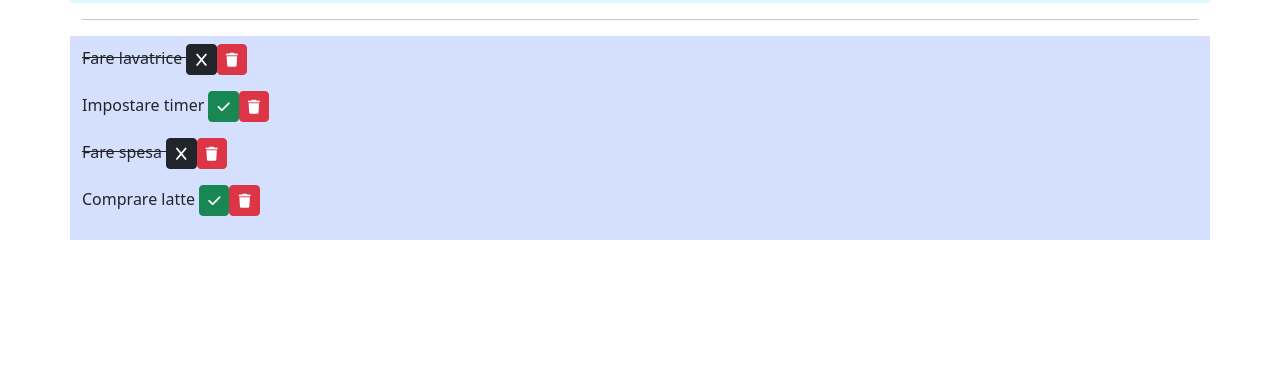
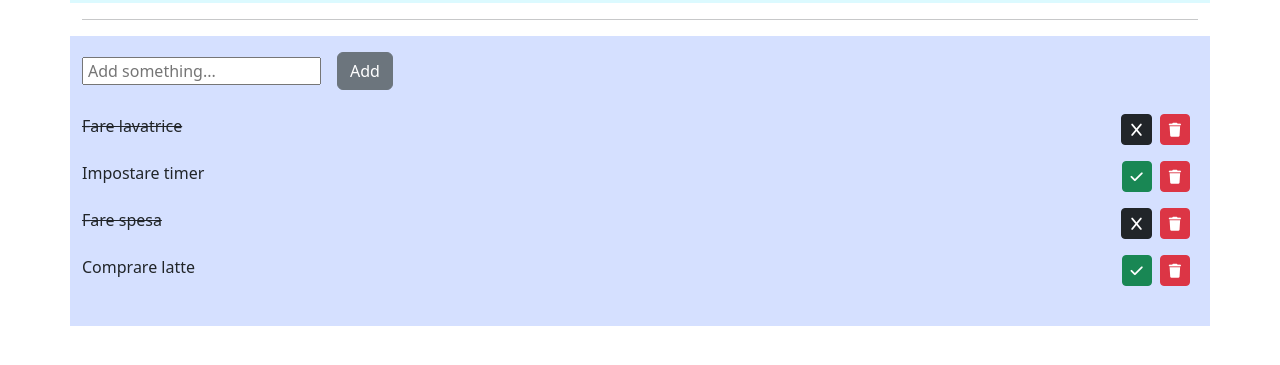
Before and after one commit to andreacassini/vue-todolist, a plain HTML site: page index.html in a window 1280 px wide. Shown: the part 101-466 px from the top of the page. Drawn offline with nearby package versions, Linux system fonts and the light colour scheme.

Commit message:
Add fucntion and style add task + style layout box

```diff
--- a/css/style.css
+++ b/css/style.css
@@ -10,19 +10,13 @@
 
 .bg-list{
     background-color: rgba(0, 68, 255, 0.164);
+
 }
 
 .checked{
     text-decoration: line-through;
 }
 
-.check-box{
-
-}
 .padding-x{
     padding: 4px 9px;
 }
-
-.delete-box{
-
-}
--- a/index.html
+++ b/index.html
@@ -18,17 +18,29 @@
                 </div>
             </div>
             <hr>
-            <div class="row bg-list">
+            <div class="row bg-list py-3">
+                <div class="d-flex align-items-center mb-3">
+                    <div>
+                        <input type="text" placeholder="Add something..." class="ps-1" v-model="newTask" @keyup.enter="addTask">
+                    </div>
+                    <div>
+                        <button class="btn btn-secondary ms-3" @click="addTask">
+                            <span>Add</span>
+                        </button>
+                    </div>
+                </div>
                 <div class="col-12">
                     <ul class="list-unstyled">
-                        <li class="py-2" v-for="(task, index) in tasks" :class="{checked: task.done}">
-                            {{ task.text }}
-                            <button class="btn btn-sm btn-success check-box" :class=" task.done ? 'btn-dark padding-x' : 'btn-success' " @click="changeTask(index)">
-                                <i class="fas" :class=" task.done ? 'fa-x' : 'fa-check' "></i>
-                            </button>
-                            <button class="btn btn-sm btn-danger " @click="deleteTask(index)">
-                                <i class="fas fa-trash delete-box"></i>
-                            </button>
+                        <li class="py-2 d-flex justify-content-between" v-for="(task, index) in tasks" :class="{checked: task.done}">
+                            <div>{{ task.text }}</div>
+                            <div>
+                                <button class="btn btn-sm btn-success check-box" :class=" task.done ? 'btn-dark padding-x' : 'btn-success' " @click="changeTask(index)">
+                                    <i class="fas" :class=" task.done ? 'fa-x' : 'fa-check' "></i>
+                                </button>
+                                <button class="btn btn-sm btn-danger mx-2" @click="deleteTask(index)">
+                                    <i class="fas fa-trash delete-box"></i>
+                                </button>
+                            </div>
                         </li>
                     </ul>
                 </div>
--- a/js/script.js
+++ b/js/script.js
@@ -31,5 +31,17 @@ createApp ({
         deleteTask(index){
             this.tasks.splice(index, 1);
         },
+        addTask(){
+            if (this.newTask !== ''){
+                let object = {
+
+                    text : this.newTask,
+                    done : false
+                };
+
+                this.tasks.push(object);
+                this.newTask = '';
+            }
         }
+    }
 }).mount('#app')
```
